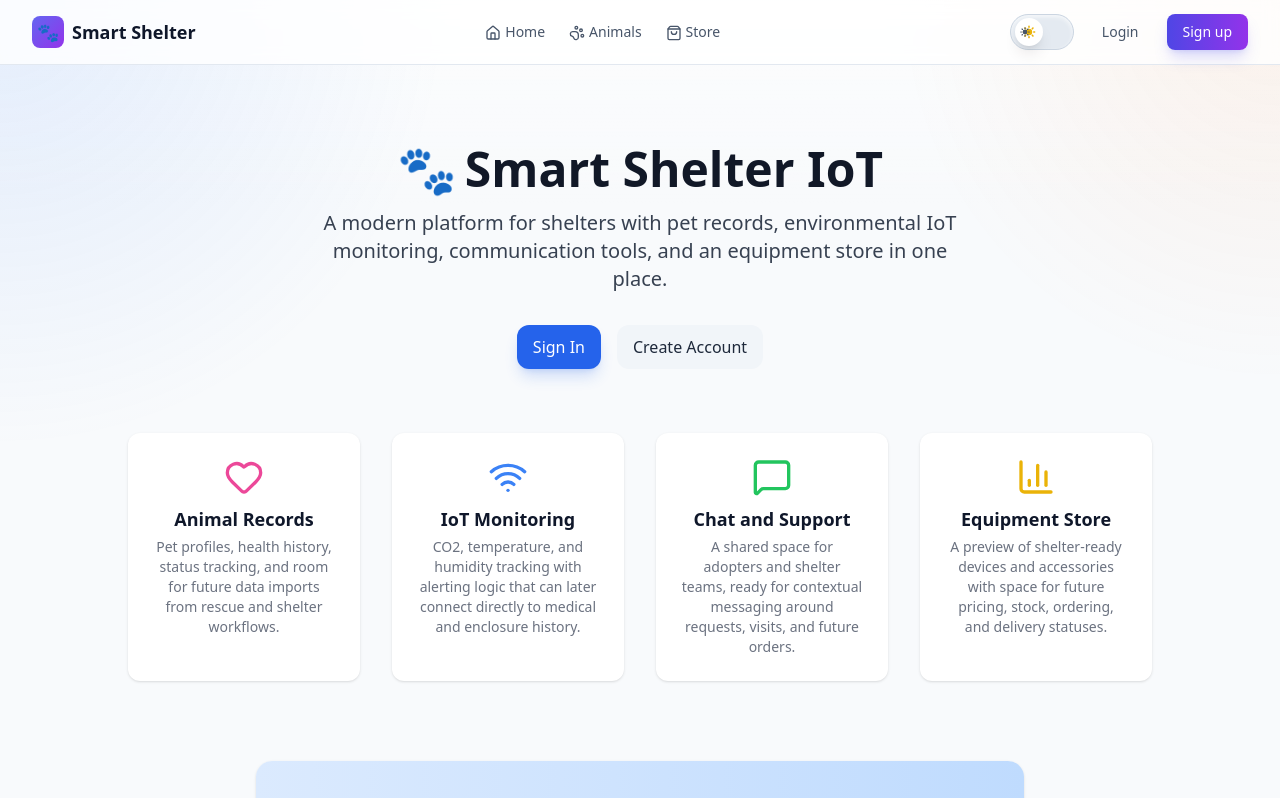
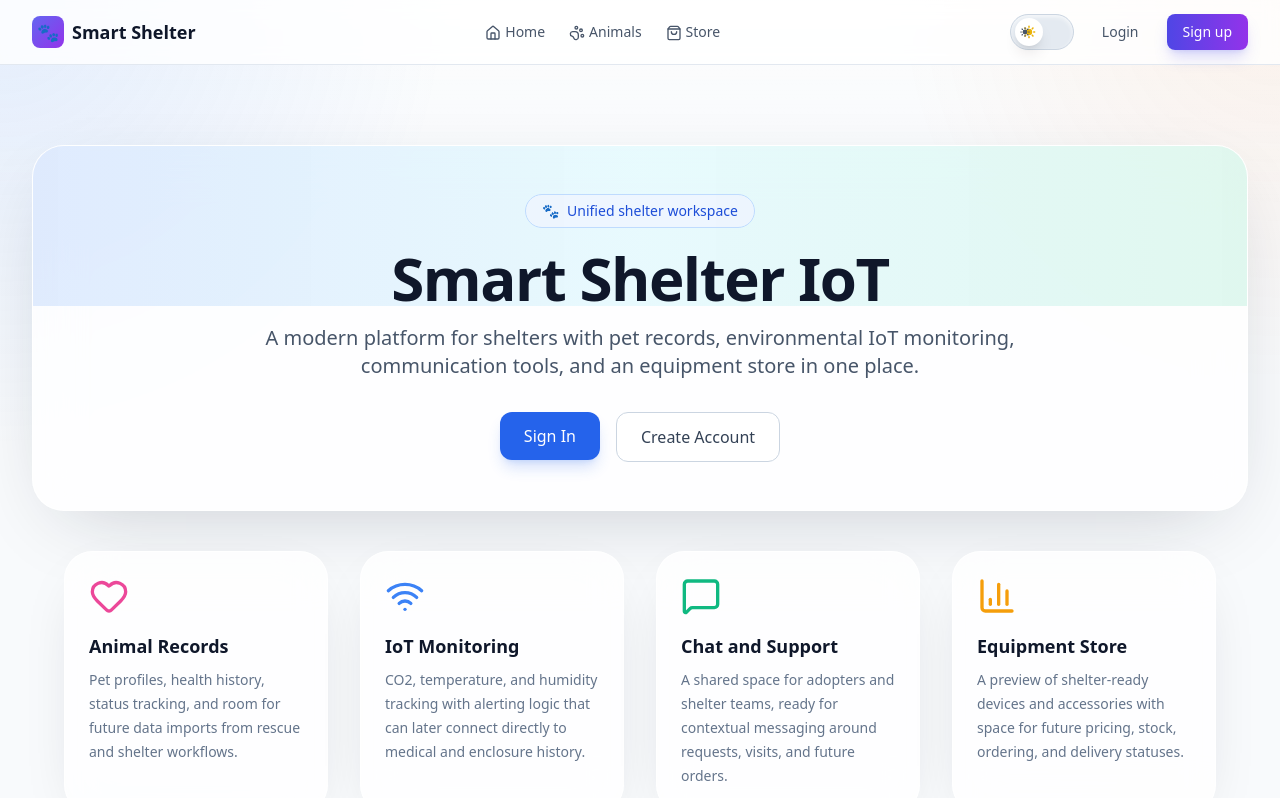
Before and after one commit to alanarzumanjan/SmartAnimalShelter, a React (Vite) app in the folder frontend/: page / in a window 1280 px wide. Shown: the top 798 px of the page. Built offline with nearby package versions, Linux system fonts and the light colour scheme; no server answers.

Commit message:
Refactor HomePage component to enhance styling and improve dark mode support

```diff
--- a/frontend/src/pages/home/HomePage.tsx
+++ b/frontend/src/pages/home/HomePage.tsx
@@ -9,63 +9,67 @@ export default function HomePage() {
   const { isAuthenticated } = useSelector((state: RootState) => state.auth);
 
   return (
-    <div className="py-12">
-      {/* Hero Section */}
-      <div className="text-center mb-16">
-        <h1 className="text-5xl font-extrabold text-gray-900 mb-4 flex items-center justify-center gap-2">
-          <span role="img" aria-label="paw">🐾</span> Smart Shelter IoT
+    <div className="py-12 space-y-10">
+      <section className="relative overflow-hidden rounded-[2rem] border border-white/70 bg-white/80 px-8 py-12 shadow-[0_24px_80px_-32px_rgba(15,23,42,0.24)] backdrop-blur-xl dark:border-white/10 dark:bg-slate-900/75 dark:shadow-[0_28px_90px_-36px_rgba(2,6,23,0.82)]">
+        <div className="absolute inset-x-0 top-0 h-40 bg-gradient-to-r from-primary-500/15 via-cyan-400/10 to-emerald-400/15 dark:from-indigo-500/15 dark:via-cyan-500/10 dark:to-emerald-500/10" />
+        <div className="relative text-center">
+          <div className="mb-5 inline-flex items-center gap-2 rounded-full border border-primary-200 bg-primary-50/90 px-4 py-1.5 text-sm font-medium text-primary-700 dark:border-primary-400/20 dark:bg-primary-500/10 dark:text-primary-200">
+            <span role="img" aria-label="paw">🐾</span>
+            Unified shelter workspace
+          </div>
+          <h1 className="mb-4 flex flex-wrap items-center justify-center gap-3 text-center text-4xl font-extrabold tracking-tight text-slate-900 dark:text-white md:text-6xl">
+            Smart Shelter IoT
           </h1>
-        <p className="text-xl text-gray-700 max-w-2xl mx-auto mb-8">
+          <p className="mx-auto mb-8 max-w-3xl text-lg leading-8 text-slate-600 dark:text-slate-300 md:text-xl">
             A modern platform for shelters with pet records, environmental IoT monitoring, communication tools, and an equipment store in one place.
           </p>
-        <div className="flex gap-4 justify-center">
+          <div className="flex flex-wrap gap-4 justify-center">
             {isAuthenticated ? (
               <Link to="/dashboard">
-              <Button variant="primary" className="flex items-center gap-2">
+                <Button variant="primary" className="flex items-center gap-2 px-6 py-3">
                   Open dashboard <ArrowRight className="w-5 h-5" />
                 </Button>
               </Link>
             ) : (
               <>
                 <Link to="/login">
-                <Button variant="primary">Sign In</Button>
+                  <Button variant="primary" className="px-6 py-3">Sign In</Button>
                 </Link>
                 <Link to="/register">
-                <Button variant="secondary">Create Account</Button>
+                  <Button variant="outline" className="px-6 py-3">Create Account</Button>
                 </Link>
               </>
             )}
           </div>
         </div>
+      </section>
 
-      {/* Features Section */}
-      <div className="grid grid-cols-1 md:grid-cols-2 lg:grid-cols-4 gap-8 max-w-5xl mx-auto mb-20">
-        <div className="bg-white rounded-xl shadow p-6 flex flex-col items-center text-center">
-          <Heart className="w-10 h-10 text-pink-500 mb-2" />
-          <h3 className="font-bold text-lg mb-1">Animal Records</h3>
-          <p className="text-gray-500 text-sm">Pet profiles, health history, status tracking, and room for future data imports from rescue and shelter workflows.</p>
+      <div className="grid grid-cols-1 md:grid-cols-2 lg:grid-cols-4 gap-8 max-w-6xl mx-auto">
+        <div className="rounded-[1.75rem] border border-white/70 bg-white/80 p-6 shadow-[0_18px_60px_-30px_rgba(15,23,42,0.22)] backdrop-blur-xl dark:border-white/10 dark:bg-slate-900/70 dark:shadow-[0_28px_80px_-40px_rgba(2,6,23,0.82)]">
+          <Heart className="mb-4 h-10 w-10 text-pink-500" />
+          <h3 className="mb-2 text-lg font-bold text-slate-900 dark:text-white">Animal Records</h3>
+          <p className="text-sm leading-6 text-slate-500 dark:text-slate-400">Pet profiles, health history, status tracking, and room for future data imports from rescue and shelter workflows.</p>
         </div>
-        <div className="bg-white rounded-xl shadow p-6 flex flex-col items-center text-center">
-          <Wifi className="w-10 h-10 text-blue-500 mb-2" />
-          <h3 className="font-bold text-lg mb-1">IoT Monitoring</h3>
-          <p className="text-gray-500 text-sm">CO2, temperature, and humidity tracking with alerting logic that can later connect directly to medical and enclosure history.</p>
+        <div className="rounded-[1.75rem] border border-white/70 bg-white/80 p-6 shadow-[0_18px_60px_-30px_rgba(15,23,42,0.22)] backdrop-blur-xl dark:border-white/10 dark:bg-slate-900/70 dark:shadow-[0_28px_80px_-40px_rgba(2,6,23,0.82)]">
+          <Wifi className="mb-4 h-10 w-10 text-blue-500" />
+          <h3 className="mb-2 text-lg font-bold text-slate-900 dark:text-white">IoT Monitoring</h3>
+          <p className="text-sm leading-6 text-slate-500 dark:text-slate-400">CO2, temperature, and humidity tracking with alerting logic that can later connect directly to medical and enclosure history.</p>
         </div>
-        <div className="bg-white rounded-xl shadow p-6 flex flex-col items-center text-center">
-          <MessageSquare className="w-10 h-10 text-green-500 mb-2" />
-          <h3 className="font-bold text-lg mb-1">Chat and Support</h3>
-          <p className="text-gray-500 text-sm">A shared space for adopters and shelter teams, ready for contextual messaging around requests, visits, and future orders.</p>
+        <div className="rounded-[1.75rem] border border-white/70 bg-white/80 p-6 shadow-[0_18px_60px_-30px_rgba(15,23,42,0.22)] backdrop-blur-xl dark:border-white/10 dark:bg-slate-900/70 dark:shadow-[0_28px_80px_-40px_rgba(2,6,23,0.82)]">
+          <MessageSquare className="mb-4 h-10 w-10 text-emerald-500" />
+          <h3 className="mb-2 text-lg font-bold text-slate-900 dark:text-white">Chat and Support</h3>
+          <p className="text-sm leading-6 text-slate-500 dark:text-slate-400">A shared space for adopters and shelter teams, ready for contextual messaging around requests, visits, and future orders.</p>
         </div>
-        <div className="bg-white rounded-xl shadow p-6 flex flex-col items-center text-center">
-          <BarChart3 className="w-10 h-10 text-yellow-500 mb-2" />
-          <h3 className="font-bold text-lg mb-1">Equipment Store</h3>
-          <p className="text-gray-500 text-sm">A preview of shelter-ready devices and accessories with space for future pricing, stock, ordering, and delivery statuses.</p>
+        <div className="rounded-[1.75rem] border border-white/70 bg-white/80 p-6 shadow-[0_18px_60px_-30px_rgba(15,23,42,0.22)] backdrop-blur-xl dark:border-white/10 dark:bg-slate-900/70 dark:shadow-[0_28px_80px_-40px_rgba(2,6,23,0.82)]">
+          <BarChart3 className="mb-4 h-10 w-10 text-amber-500" />
+          <h3 className="mb-2 text-lg font-bold text-slate-900 dark:text-white">Equipment Store</h3>
+          <p className="text-sm leading-6 text-slate-500 dark:text-slate-400">A preview of shelter-ready devices and accessories with space for future pricing, stock, ordering, and delivery statuses.</p>
         </div>
       </div>
 
-      {/* Call to Action Section */}
-      <div className="bg-gradient-to-r from-primary-100 to-primary-200 rounded-2xl p-10 text-center max-w-3xl mx-auto shadow">
-        <h2 className="text-2xl font-bold mb-2">Build a smarter shelter workflow</h2>
-        <p className="text-gray-700 mb-4">Track care, explore animals, and prepare for connected operations from one platform.</p>
+      <div className="rounded-[2rem] border border-primary-200/70 bg-gradient-to-r from-primary-100 via-white to-cyan-50 p-10 text-center shadow-[0_20px_70px_-30px_rgba(37,99,235,0.3)] dark:border-primary-400/15 dark:from-slate-900 dark:via-slate-900/95 dark:to-cyan-950/40 dark:shadow-[0_30px_90px_-40px_rgba(37,99,235,0.5)]">
+        <h2 className="mb-2 text-2xl font-bold text-slate-900 dark:text-white">Build a smarter shelter workflow</h2>
+        <p className="mb-5 text-slate-600 dark:text-slate-300">Track care, explore animals, and prepare for connected operations from one platform.</p>
         {isAuthenticated ? (
           <Link to="/dashboard">
             <Button variant="primary" className="text-lg px-8 py-3">Go to dashboard</Button>
```
Lines whose indentation alone changed are shown as unchanged.
